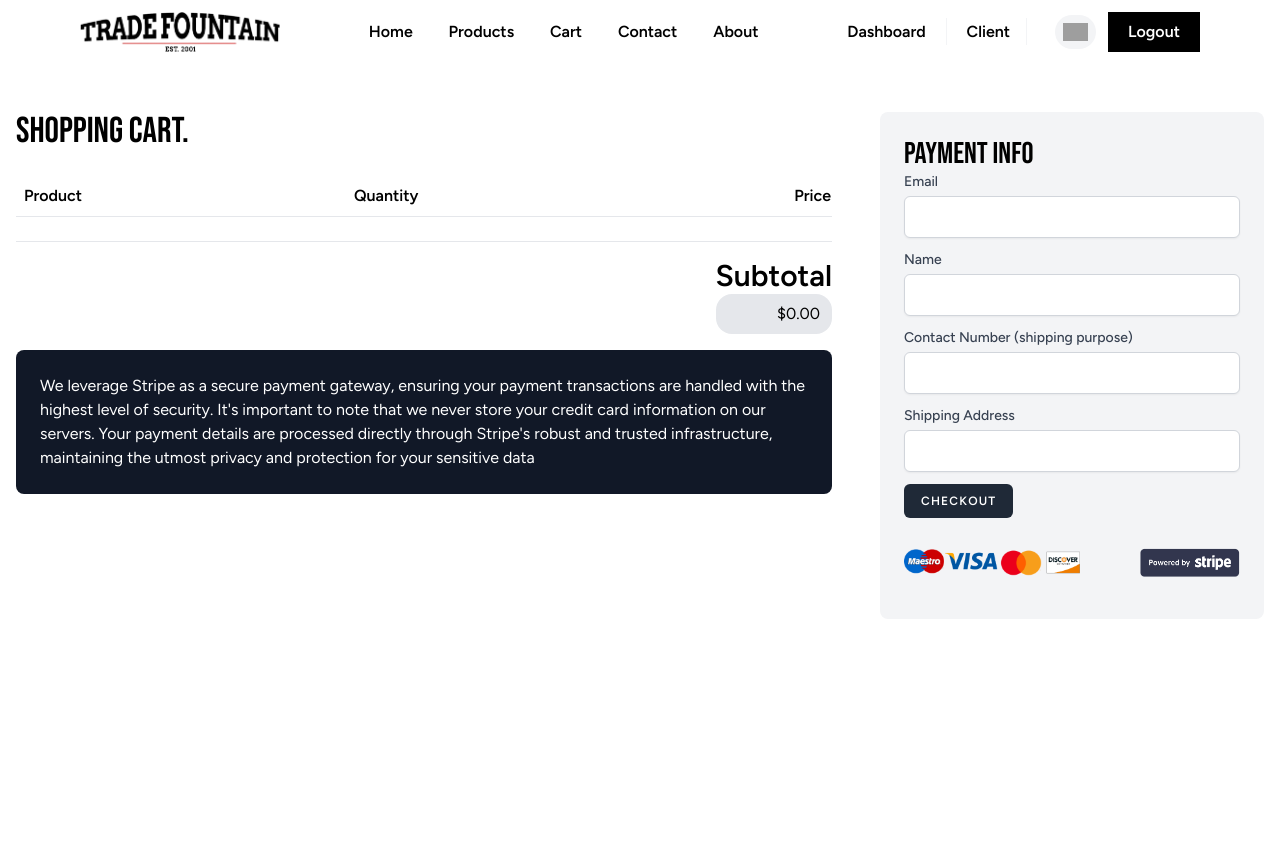
After one commit to webmentordev/trade-fountian-co-uk, a Laravel app: page /cart in a window 1280 px wide. The commit adds this page. Run offline with Laravel 10, Linux system fonts and the light colour scheme; a user stored in the database is signed in; tables that the repository leaves empty hold one stand-in row (values such as "Sample post"); lists and menus that the app fills with data are empty; style sheets or scripts are compiled from the project's sources; some libraries are stand-ins or nearby versions; grey boxes are pictures that could not be loaded.

Commit message:
Cart, Live Quantity Change in Cart

```diff
--- /dev/null
+++ b/app/Http/Livewire/CartArea.php
@@ -0,0 +1,54 @@
+<?php
+
+namespace App\Http\Livewire;
+
+use App\Models\Cart;
+use App\Models\Product;
+use Livewire\Component;
+
+class CartArea extends Component
+{
+    public $name, $email, $address, $number;
+
+    public function render()
+    {
+        return view('livewire.cart-area', [
+            'orders' => Cart::where('user_id', auth()->user()->id)->where('status', 'pending')->get(),
+            'total' => Cart::where('user_id', auth()->user()->id)->where('status', 'pending')->sum('total')
+        ]);
+    }
+
+    public function increment($slug){
+        $result = Product::where('slug', $slug)->first();
+        if($result){
+            $order = Cart::where('product_id', $result->id)->where('user_id', auth()->user()->id)->where('status', 'pending')->first();
+            if($order->quantity < 20){
+                $new_quantity = $order->quantity + 1;
+                $order->quantity = $new_quantity;
+                $order->total = $new_quantity * $result->price;
+                $order->save();
+            }else{
+                $this->addError('quantity', 'Quantity has exceeded for the product!');
+            }
+        }else{
+            abort(404, 'Not Found!');
+        }
+    }
+
+    public function decrement($slug){
+        $result = Product::where('slug', $slug)->first();
+        if($result){
+            $order = Cart::where('product_id', $result->id)->where('user_id', auth()->user()->id)->where('status', 'pending')->first();
+            if($order->quantity > 0){
+                $new_quantity = $order->quantity - 1;
+                $order->quantity = $new_quantity;
+                $order->total = $new_quantity * $result->price;
+                $order->save();
+            }else{
+                $this->addError('quantity', 'Quantity has to be One or more!');
+            }
+        }else{
+            abort(404, 'Not Found!');
+        }
+    }
+}
--- /dev/null
+++ b/resources/views/livewire/cart-area.blade.php
@@ -0,0 +1,72 @@
+<section class="w-full h-screen">
+    <div class="max-w-7xl m-auto py-12 px-4 grid grid-cols-3 gap-12">
+        <div class="w-full col-span-2">
+            <h2 class="text-4xl pb-6 title">Shopping Cart.</h2>
+            <x-input-error :messages="$errors->get('quantity')" class="mt-2" />
+            <table class="w-full">
+                <tr class="border-b border-gray-200">
+                   <th class="text-start p-2">Product</th>
+                   <th class="text-start">Quantity</th>
+                   <th class="text-end">Price</th>
+                </tr>
+                @foreach ($orders as $order)
+                    <tr class="odd:bg-gray-100">
+                        <td class="text-start p-2 flex items-center">
+                            <img src="{{ asset('/storage/'. $order->product->image) }}" width="60" alt="{{ $order->product->name }} Image">
+                            <span class="ml-2">{{ $order->product->short_name }}</span>
+                        </td>
+                        <td class="text-start">
+                            <button class="p-2 px-3 rounded-full bg-gray-200" wire:click="decrement('{{ $order->product->slug }}')">-</button>
+                            <span class="p-2 px-3 rounded-full bg-gray-200">{{ $order->quantity }}</span>
+                            <button class="p-2 px-3 rounded-full bg-gray-200" wire:click="increment('{{ $order->product->slug }}')">+</button>
+                        </td>
+                        <td class="text-end price">${{ $order->total }}</td>
+                        <td class="text-end p-2"></td>
+                    </tr>
+                @endforeach
+            </table>
+            <div class="flex justify-end mt-6 border-t py-4 border-gray-200">
+                <div class="flex flex-col text-end justify-end">
+                    <b class="text-3xl">Subtotal</b>
+                    <span class="bg-gray-200 py-2 px-3 rounded-2xl">${{ number_format($total, 2) }}</span>
+                </div>
+            </div>
+            <p class="p-6 rounded-lg bg-gray-900 text-white">We leverage Stripe as a secure payment gateway, ensuring your payment transactions are handled with the highest level of security. It's important to note that we never store your credit card information on our servers. Your payment details are processed directly through Stripe's robust and trusted infrastructure, maintaining the utmost privacy and protection for your sensitive data</p>
+        </div>
+
+        <div class="w-full bg-gray-100 rounded-lg p-6">
+            <h2 class="title text-3xl">Payment Info</h2>
+            <div class="w-full mb-3">
+                <x-input-label for="email" :value="__('Email')" />
+                <x-text-input id="email" wire:model="email" class="block mt-1 w-full" type="email" name="email" :value="old('email')" required />
+                <x-input-error :messages="$errors->get('email')" class="mt-2" />
+            </div>
+
+            <div class="w-full mb-3">
+                <x-input-label for="name" :value="__('Name')" />
+                <x-text-input id="name" wire:model="name" class="block mt-1 w-full" type="text" name="name" :value="old('name')" required />
+                <x-input-error :messages="$errors->get('name')" class="mt-2" />
+            </div>
+
+            <div class="w-full mb-3">
+                <x-input-label for="number" :value="__('Contact Number (shipping purpose)')" />
+                <x-text-input id="number" wire:model="number" class="block mt-1 w-full" type="number" name="number" :value="old('number')" required />
+                <x-input-error :messages="$errors->get('number')" class="mt-2" />
+            </div>
+
+            <div class="w-full mb-3">
+                <x-input-label for="address" :value="__('Shipping Address')" />
+                <x-text-input id="address" wire:model="address" class="block mt-1 w-full" type="text" name="address" :value="old('address')" required />
+                <x-input-error :messages="$errors->get('address')" class="mt-2" />
+            </div>
+
+            <x-primary-button class="mb-3">
+                {{ __('Checkout') }}
+            </x-primary-button>
+            <div class="flex justify-between items-center w-full py-3">
+                <img class="w-[180px]" src="{{ asset('assets/payment_cards.png') }}" alt="Stripe Payment Methods">
+                <img class="w-[100px]" src="{{ asset('assets/stripe.png') }}" alt="Stripe Logo">
+            </div>
+        </div>
+    </div>
+</section>
--- a/resources/views/livewire/navbar.blade.php
+++ b/resources/views/livewire/navbar.blade.php
@@ -6,7 +6,7 @@
         <ul class="font-semibold">
             <a class="mx-4 py-1 hover:underline transition-all" href="#">Home</a>
             <a class="mx-4 py-1 hover:underline transition-all" href="{{ route('home') }}#products">Products</a>
-            <a class="mx-4 py-1 hover:underline transition-all" href="#">Cart</a>
+            <a class="mx-4 py-1 hover:underline transition-all" href="{{ route('cart') }}">Cart</a>
             <a class="mx-4 py-1 hover:underline transition-all" href="#">Contact</a>
             <a class="mx-4 py-1 hover:underline transition-all" href="#">About</a>
         </ul>
--- a/routes/web.php
+++ b/routes/web.php
@@ -3,6 +3,7 @@
 use App\Http\Livewire\Home;
 use Illuminate\Support\Facades\Route;
 use App\Http\Controllers\ProfileController;
+use App\Http\Livewire\CartArea;
 use App\Http\Livewire\Client;
 use App\Http\Livewire\Products\ProductsCreate;
 use App\Http\Livewire\Products\ProductsListing;
@@ -16,6 +17,7 @@ Route::get('/dashboard', function () {
 
 Route::middleware(['auth', 'verified'])->group(function () {
     Route::get('/client', Client::class)->name('client');
+    Route::get('/cart', CartArea::class)->name('cart');
 });
 
 
```
Also changed, not shown: resources/views/livewire/home.blade.php (+11 -13 lines).
